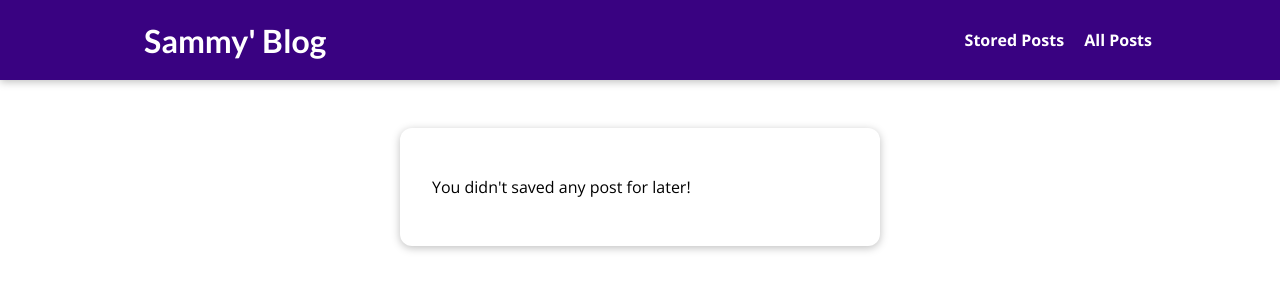
After one commit to ShameemAkhtar111/django-site, a Django app: page /read-later in a window 1280 px wide. The commit adds this page. Shown: the top 300 px of the page. Run offline with Django 4.2, Linux system fonts and the light colour scheme.

Commit message:
read later implementation

```diff
--- /dev/null
+++ b/blog/static/blog/stored-posts.css
@@ -0,0 +1,39 @@
+#main-navigation {
+  background-color: #390281;
+  box-shadow: 0 2px 8px rgba(0, 0, 0, 0.25);
+}
+
+#stored-posts {
+  margin: 8rem auto 3rem auto;
+  padding: 2rem;
+  border-radius: 12px;
+  box-shadow: 0 2px 8px rgba(0, 0, 0, 0.25);
+  background-color: white;
+  width: 90%;
+  max-width: 30rem;
+}
+
+#stored-posts ul {
+  list-style: none;
+  margin: 0;
+  padding: 0;
+}
+
+#stored-posts li {
+  margin: 1rem 0;
+}
+
+#stored-posts a {
+  display: block;
+  padding: 1rem;
+  width: 100%;
+  text-decoration: none;
+  border: 1px solid #ccc;
+  color: #1b1b1b;
+  font-weight: bold;
+}
+
+#stored-posts a:hover,
+#stored-posts a:active {
+  background-color: #ccc;
+}
--- /dev/null
+++ b/blog/templates/blog/stored-posts.html
@@ -0,0 +1,20 @@
+{% extends "base.html" %}
+{% load static %}
+{% block title %}
+My Stored Posts
+{% endblock %}
+{% block content %}
+{% block css_files %}
+<link rel="stylesheet" href="{% static 'blog/stored-posts.css' %}"/>
+{% endblock %}
+<section id="stored-posts">
+    {%if not has_posts %}
+    <p>You didn't saved any post for later!</p>
+    {% endif %}
+    <ul>
+        {% for post in posts %}
+        <li><a href="{% url 'post-detail-page' post.slug %}">{{post.title}}</a></li>
+        {% endfor %}
+    </ul>
+</section>
+{% endblock %}
--- a/blog/urls.py
+++ b/blog/urls.py
@@ -6,4 +6,5 @@ urlpatterns = [
     path("", views.StartingView.as_view(), name="starting-page"),
     path("posts", views.PostView.as_view(), name="posts-page"),
     path("posts/<slug:slug>", views.PostDetailsView.as_view(), name="post-detail-page"),
+    path("read-later", views.ReadLaterView.as_view(), name="read-later"),
 ]
--- a/blog/views.py
+++ b/blog/views.py
@@ -1,4 +1,4 @@
-from django.shortcuts import render,get_object_or_404
+from django.shortcuts import render, get_object_or_404
 from .models import Post
 from django.views.generic import ListView
 from django.views import View
@@ -57,6 +57,13 @@ class PostView(ListView):
 #         return context
 
 class PostDetailsView(View):
+    def is_stored_later(self, request, post_id):
+        stored_posts = request.session.get("stored_posts")
+        if stored_posts is not None:
+            is_saved_for_later = post_id in stored_posts
+        else:
+            is_saved_for_later = False
+        return is_saved_for_later
 
     def get(self, request, slug):
         post = Post.objects.get(slug=slug)
@@ -64,7 +71,8 @@ class PostDetailsView(View):
             "post": post,
             "post_tags": post.tags.all(),
             "comment_form": CommentForm(),
-            "comments": post.comments.all().order_by("-id")
+            "comments": post.comments.all().order_by("-id"),
+            "saved_for_later": self.is_stored_later(request, post.id)
         }
 
         return render(request, "blog/post-detail.html", context)
@@ -83,7 +91,8 @@ class PostDetailsView(View):
             "post": post,
             "post_tags": post.tags.all(),
             "comment_form": comment_form,
-            "comments": post.comments.all().order_by("-id")
+            "comments": post.comments.all().order_by("-id"),
+            "saved_for_later": self.is_stored_later(request, post.id)
         }
         return render(request, "blog/post-detail.html", context)
 
@@ -97,3 +106,33 @@ class PostDetailsView(View):
 #         "post":identified_post,
 #         "post_tags": identified_post.tags.all()
 #     })
+
+
+class ReadLaterView(View):
+
+    def get(self, request):
+        stored_posts = request.session.get("stored_posts")
+
+        context = {}
+        if stored_posts is None or len(stored_posts) == 0:
+            context["posts"]= []
+            context["has_posts"]= False
+        else:
+            posts = Post.objects.filter(id__in=stored_posts)
+            context["posts"]= posts
+            context["has_posts"]= True
+        return render(request, "blog/stored-posts.html", context)
+
+    def post(self, request):
+        stored_posts = request.session.get("stored_posts")
+
+        if stored_posts is None:
+            stored_posts = []
+        post_id = int(request.POST["post_id"])
+        if post_id not in stored_posts:
+            stored_posts.append(post_id)
+        else:
+            stored_posts.remove(post_id)
+        request.session["stored_posts"] = stored_posts
+
+        return HttpResponseRedirect("/")
--- a/static/app.css
+++ b/static/app.css
@@ -35,6 +35,7 @@ h3 {
   text-decoration: none;
   color: white;
   font-weight: bold;
+  margin-left: 1rem;
 }
 
 #main-navigation a:hover,
--- a/templates/base.html
+++ b/templates/base.html
@@ -11,7 +11,10 @@
 <body>
 <header id="main-navigation">
     <h1><a href="{% url 'starting-page' %}">Sammy' Blog</a></h1>
-    <nav><a href="{% url 'posts-page' %}">All Posts</a></nav>
+    <nav>
+        <a href="{% url 'read-later' %}">Stored Posts</a>
+        <a href="{% url 'posts-page' %}">All Posts</a>
+    </nav>
 </header>
 {% block content %}
 {% endblock %}
```
Also changed, not shown: blog/templates/blog/post-detail.html (+13 -0 lines).
